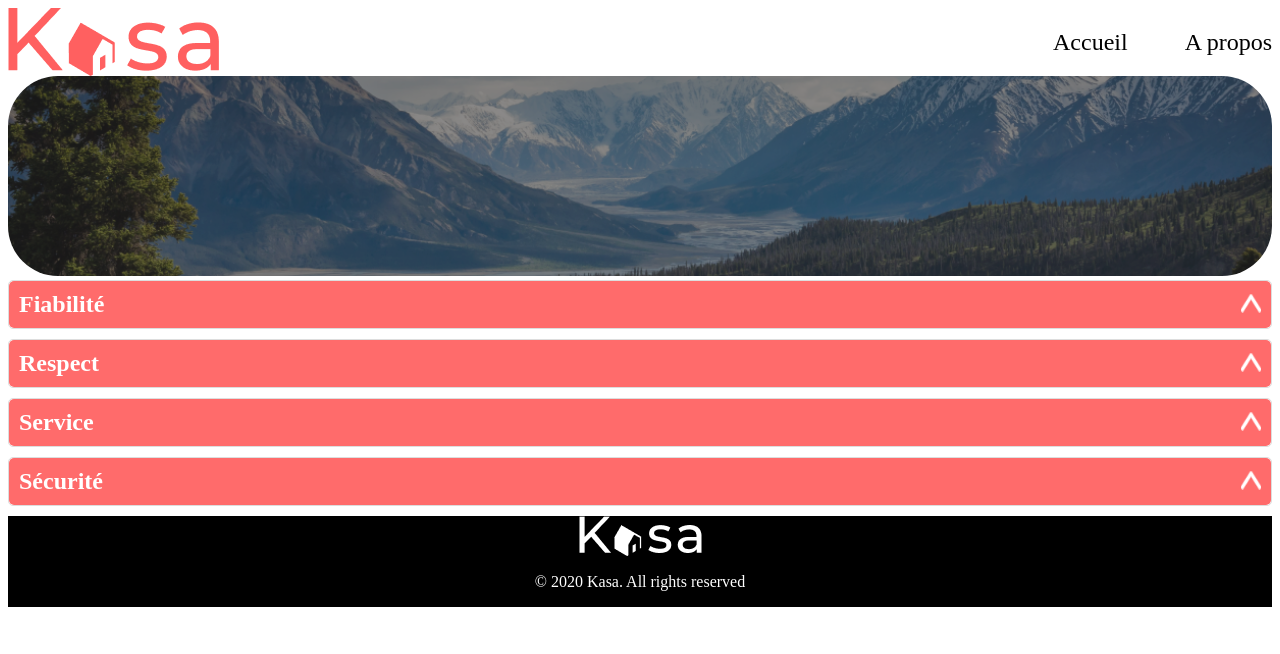
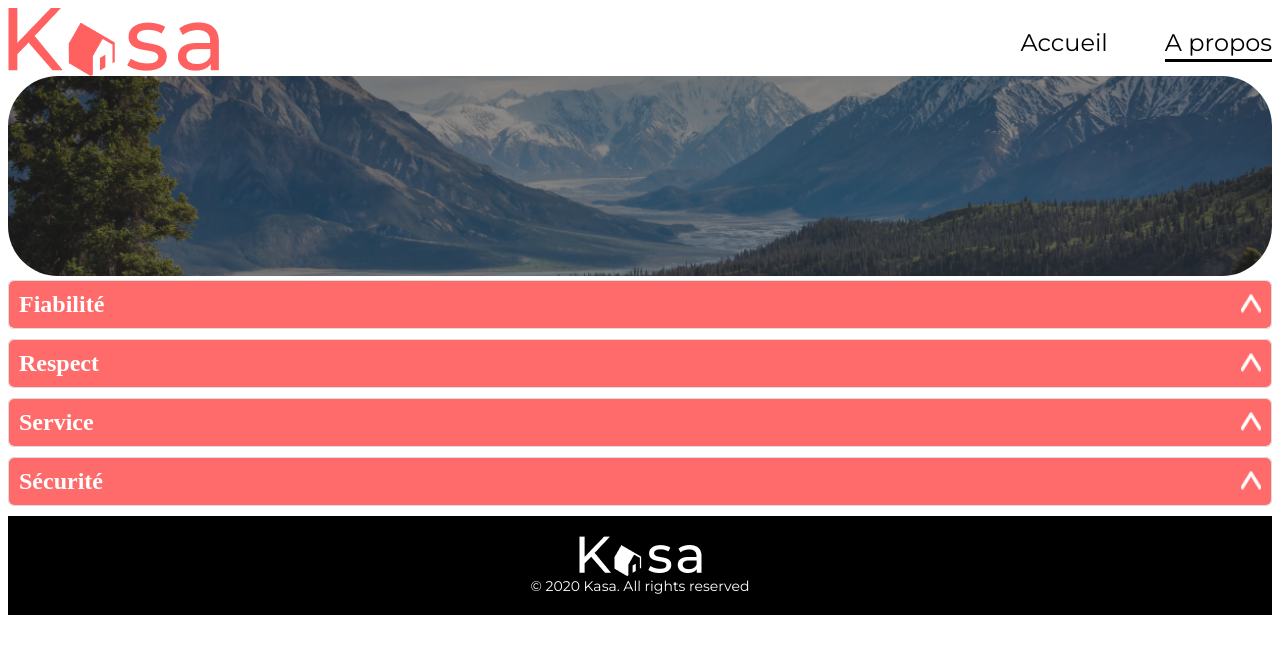
Before and after one commit to Candeve/nouveau_P5, a React (Create React App) app in the folder kasa-app/: page /Apropos in a window 1280 px wide. Shown: the top 654 px of the page. Built offline with nearby package versions, Linux system fonts and the light colour scheme.

Commit message:
avancement SCSS

```diff
--- a/kasa-app/public/index.html
+++ b/kasa-app/public/index.html
@@ -1,5 +1,5 @@
 <!DOCTYPE html>
-<html lang="en">
+<html lang="fr">
   <head>
     <meta charset="utf-8" />
     <link rel="icon" href="%PUBLIC_URL%/favicon.ico" />
--- a/kasa-app/src/Pages/Error404/error404.scss
+++ b/kasa-app/src/Pages/Error404/error404.scss
@@ -3,6 +3,7 @@
   flex-direction: column;
   justify-content: space-between;
   min-height: 100vh;
+  font-family: 'Montserrat', sans-serif;
 }
 
 .error404-content {
@@ -22,6 +23,6 @@
 
 .error404-content a {
   font-size: 1rem;
-    color: #ff6b6b;
-    text-decoration: none;
+  color: #000000;
+
 }
--- a/kasa-app/src/components/Footer/footer.scss
+++ b/kasa-app/src/components/Footer/footer.scss
@@ -1,16 +1,23 @@
 .footerAll {
     background-color: black;
-}
+    padding: 20px 0;
+  }
 
-.texte-footer {
+  .footer-wrapper {
+    display: flex;
+    flex-direction: column;
+    align-items: center;
+    justify-content: center;
+  }
+
+  .logo-footer {
+    height: 40px;
+    margin-bottom: 10px;
+  }
+
+  .texte-footer {
     color: white;
-}
-
-.footer-wrapper {
-    display: flex;
-    flex-wrap: wrap;
-    justify-content: center;
-    flex-direction: column;
-    align-content: center;
-    align-items: center;
-}
+    font-family: 'Montserrat', sans-serif;
+    font-size: 14px;
+    margin: 0;
+  }
--- a/kasa-app/src/components/Header/header.jsx
+++ b/kasa-app/src/components/Header/header.jsx
@@ -2,27 +2,33 @@
 import './header.scss';
 import logo from '../../assets/logo.png';
 import React from 'react';
-import { Link } from 'react-router-dom';
+import { Link, useLocation } from 'react-router-dom';
 
 function Header() {
+  const location = useLocation();
+
   return (
-
     <header className='header-kasa'>
       <div className='headnavcontainer'>
         <img src={logo} alt="Logo de Kasa" className="logo-kasa" />
         <nav className='navbar'>
           <ul>
-
-            <Link to="/" className='nav-link'>Accueil
+            <Link
+              to="/"
+              className={`nav-link ${location.pathname === '/' ? 'active' : ''}`}
+            >
+              Accueil
             </Link>
-            <Link to="/Apropos" className='nav-link'>A propos
+            <Link
+              to="/Apropos"
+              className={`nav-link ${location.pathname === '/Apropos' ? 'active' : ''}`}
+            >
+              A propos
             </Link>
-
           </ul>
         </nav>
       </div>
     </header>
-
   );
 }
 
--- a/kasa-app/src/components/Header/header.scss
+++ b/kasa-app/src/components/Header/header.scss
@@ -1,3 +1,5 @@
+.header-kasa {
+    font-family: 'Montserrat', sans-serif;
 
     .headnavcontainer {
       align-items: center;
@@ -5,9 +7,34 @@
       justify-content: space-between;
     }
 
+    .navbar {
+      ul {
+        list-style: none;
+        padding: 0;
+        margin: 0;
+        display: flex;
+      }
+
       .nav-link {
         text-decoration: none;
         color: black;
         font-size: 24px;
-    padding-left: 57px;
+        margin-left: 57px;
+        position: relative;
+
+        &.active {
+          color: black;
+
+          &::after {
+            content: '';
+            position: absolute;
+            left: 0;
+            bottom: -5px;
+            height: 3px;
+            width: 100%;
+            background-color: black;
           }
+        }
+      }
+    }
+  }
--- a/kasa-app/src/components/HomeBanniere/homebanniere.scss
+++ b/kasa-app/src/components/HomeBanniere/homebanniere.scss
@@ -11,10 +11,12 @@
     display: flex;
     justify-content: space-evenly;
     align-items: center;
+    font-family: 'Montserrat', sans-serif;
 }
 
 .titreBanniere {
     position: absolute;
     font-size: 48px;
     color: #FFFFFF;
+    font-family: 'Montserrat', sans-serif;
 }
```
Lines whose indentation alone changed are shown as unchanged.
